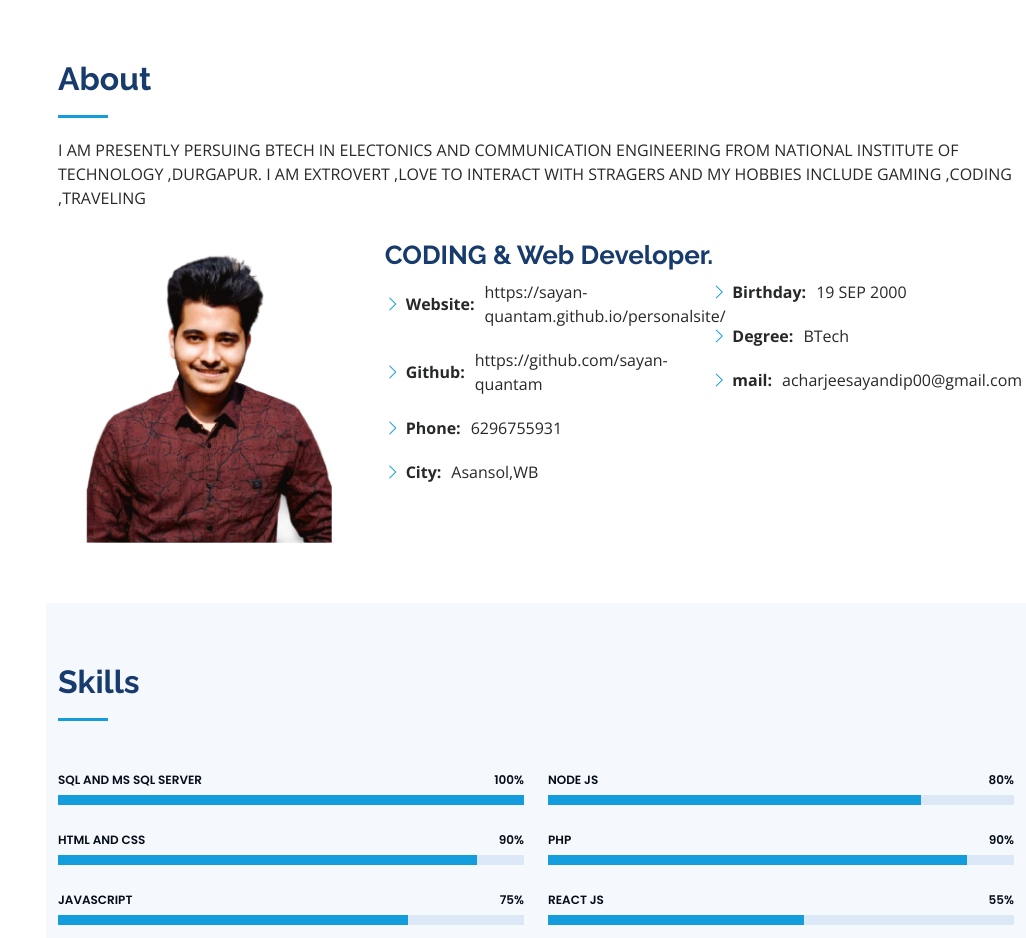
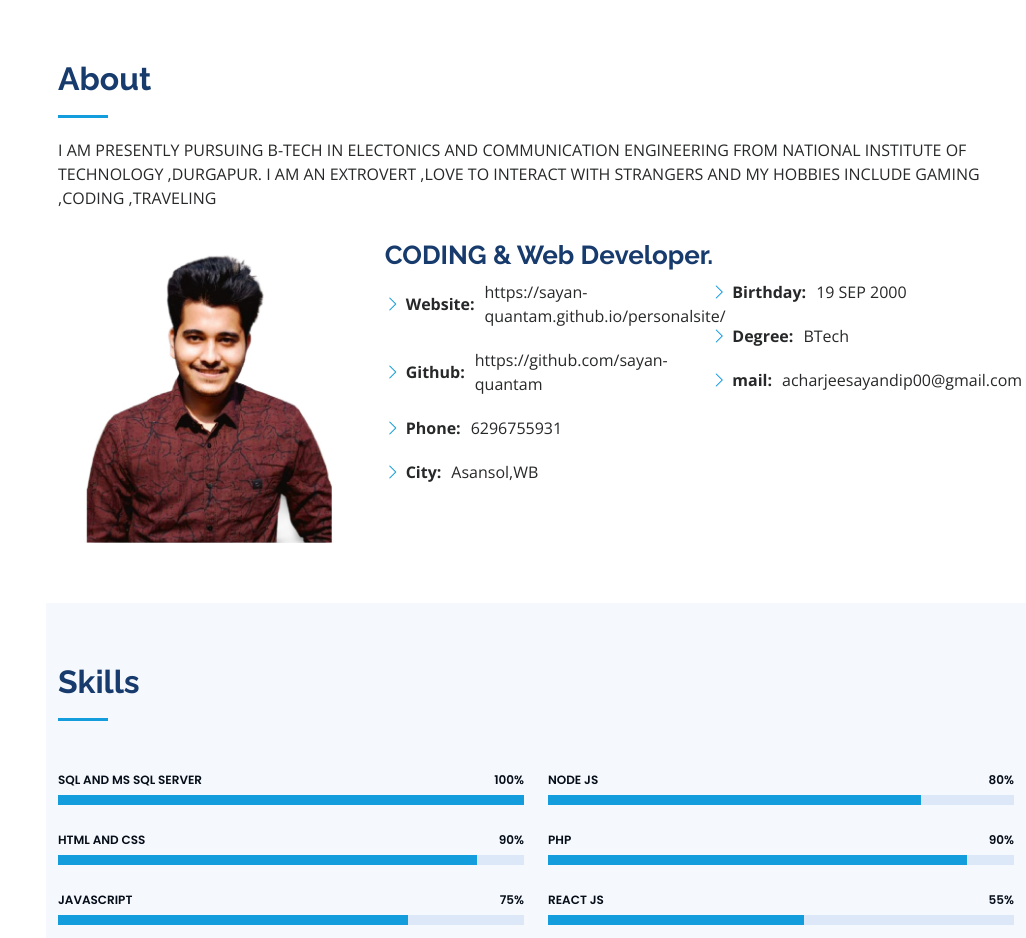
Before and after one commit to sayan-quantam/personalsite, a plain HTML site: page index.html in a window 1280 px wide. Shown: the part 800-1738 px from the top of the page, without its empty margins (254-1280 px from the left). Drawn offline with nearby package versions, Linux system fonts and the light colour scheme.

Commit message:
Update index.html

```diff
--- a/index.html
+++ b/index.html
@@ -82,7 +82,7 @@
 
         <div class="section-title">
           <h2>About</h2>
-          <p>I AM PRESENTLY PERSUING BTECH IN ELECTONICS AND COMMUNICATION ENGINEERING FROM NATIONAL INSTITUTE OF TECHNOLOGY ,DURGAPUR. I AM EXTROVERT ,LOVE TO INTERACT WITH STRAGERS AND MY HOBBIES INCLUDE GAMING ,CODING ,TRAVELING</p>
+          <p>I AM PRESENTLY PURSUING B-TECH IN ELECTONICS AND COMMUNICATION ENGINEERING FROM NATIONAL INSTITUTE OF TECHNOLOGY ,DURGAPUR. I AM AN EXTROVERT ,LOVE TO INTERACT WITH STRANGERS AND MY HOBBIES INCLUDE GAMING ,CODING ,TRAVELING</p>
         </div>
 
         <div class="row">
```
